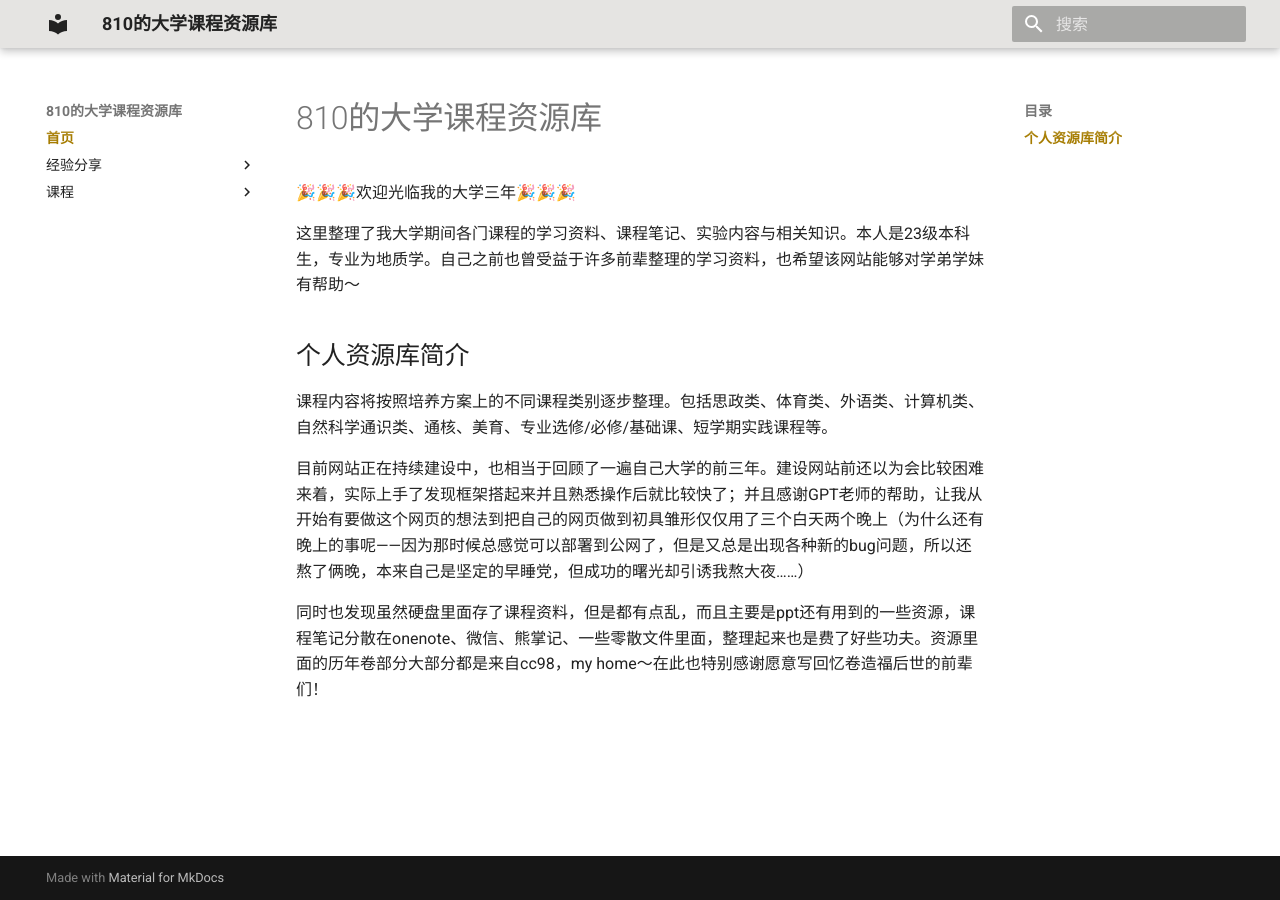
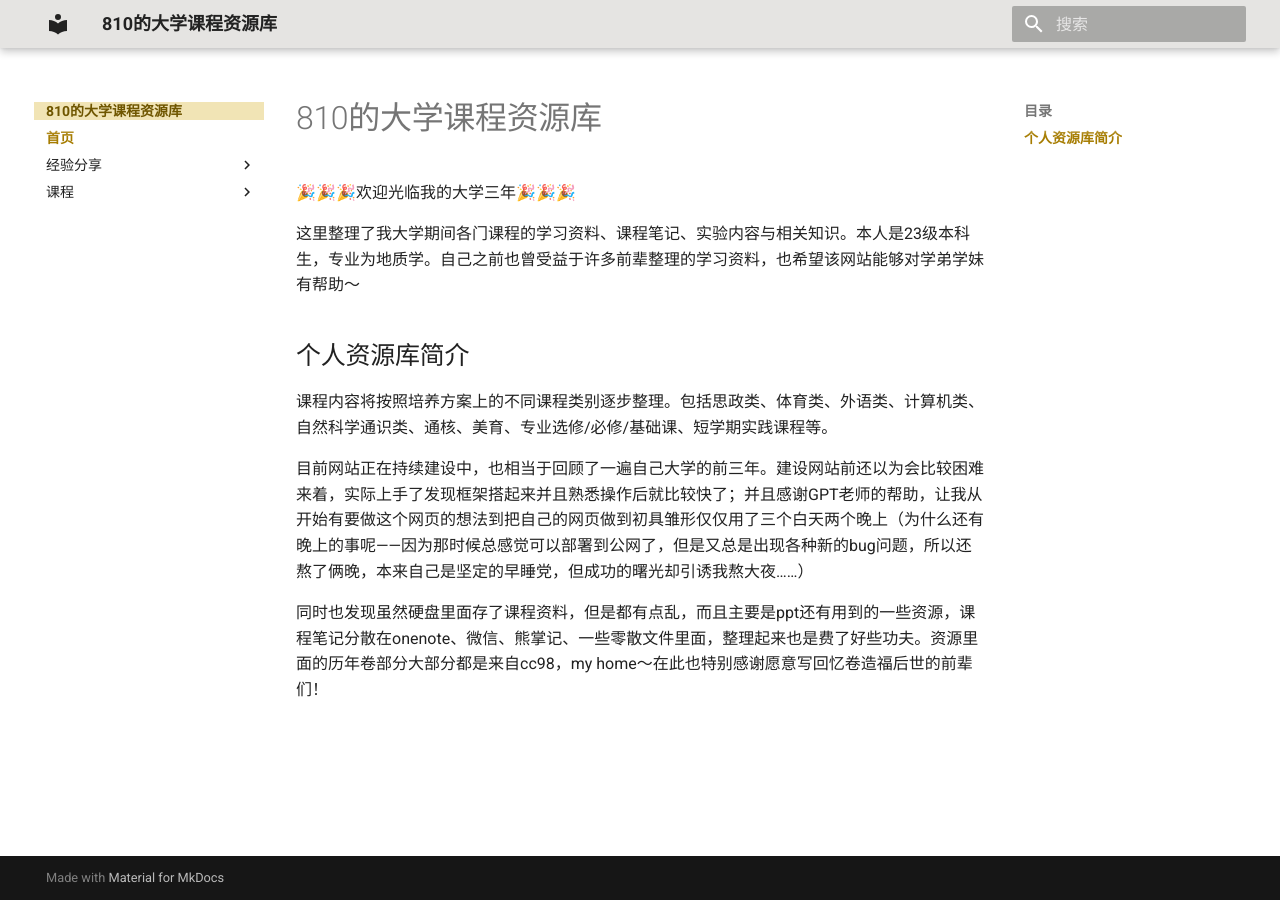
Before and after one commit to persleyadela/university-notes-site, an MkDocs documentation site: the page built from docs/index.md, in a window 1280 px wide. Built offline with MkDocs 1.6.1 and Material for MkDocs 9.7.7, drawn with Linux system fonts in a browser that asks for light colours.

Commit message:
zhutiyangshi

```diff
--- a/docs/stylesheets/extra.css
+++ b/docs/stylesheets/extra.css
@@ -15,6 +15,16 @@
 
 .md-nav__link:hover {
   color: #A67C00 !important;
+}
+
+/* 移动端左侧栏顶部 */
+.md-nav--primary .md-nav__title[for="__drawer"] {
+  background-color: #F1E4B5;
+  color: #6F5600;
+}
+
+.md-nav--primary .md-nav__title[for="__drawer"] .md-logo {
+  color: #6F5600;
 }
 
 /* ===== 口语题库 tip 折叠框：使用网站主题强调色 ===== */
```
